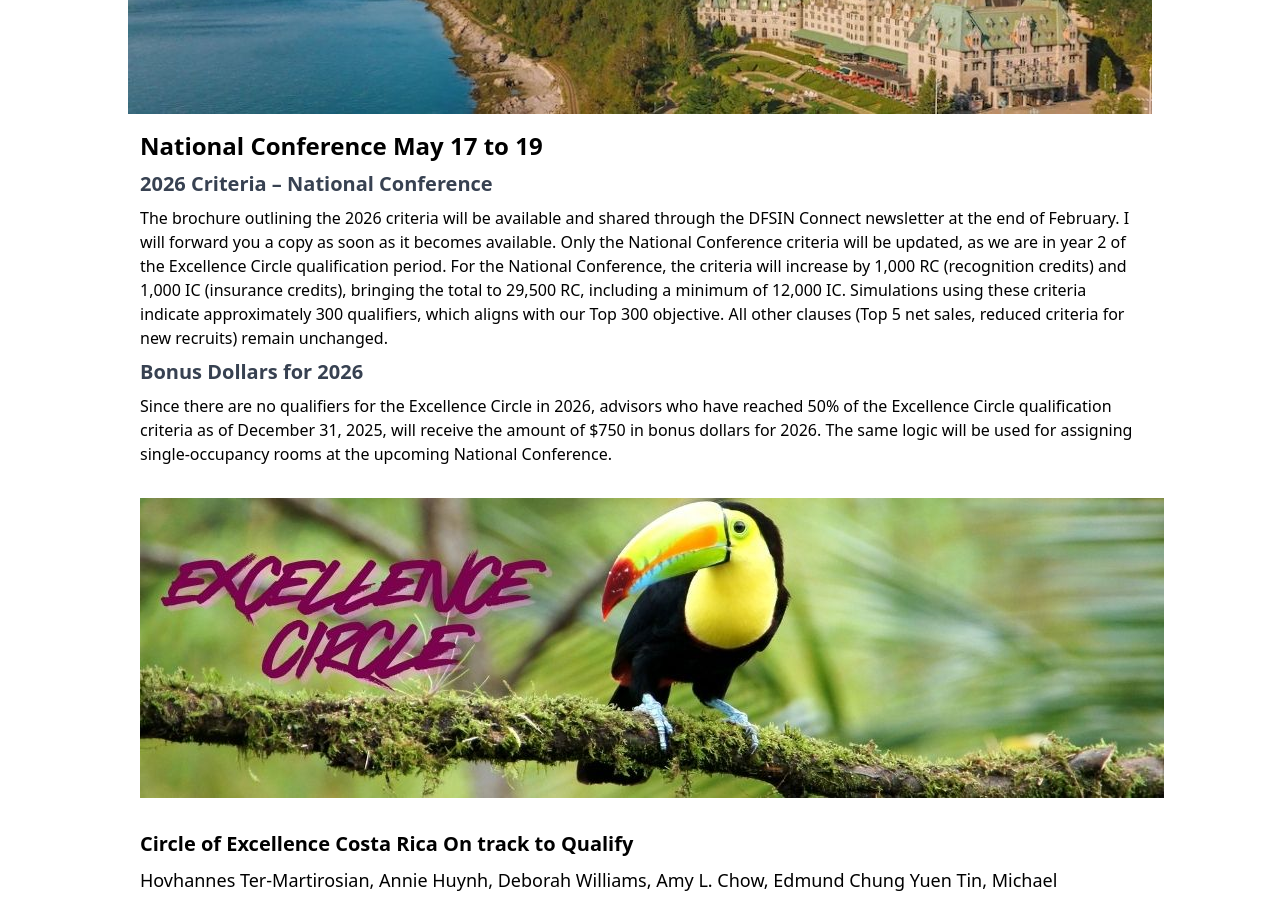
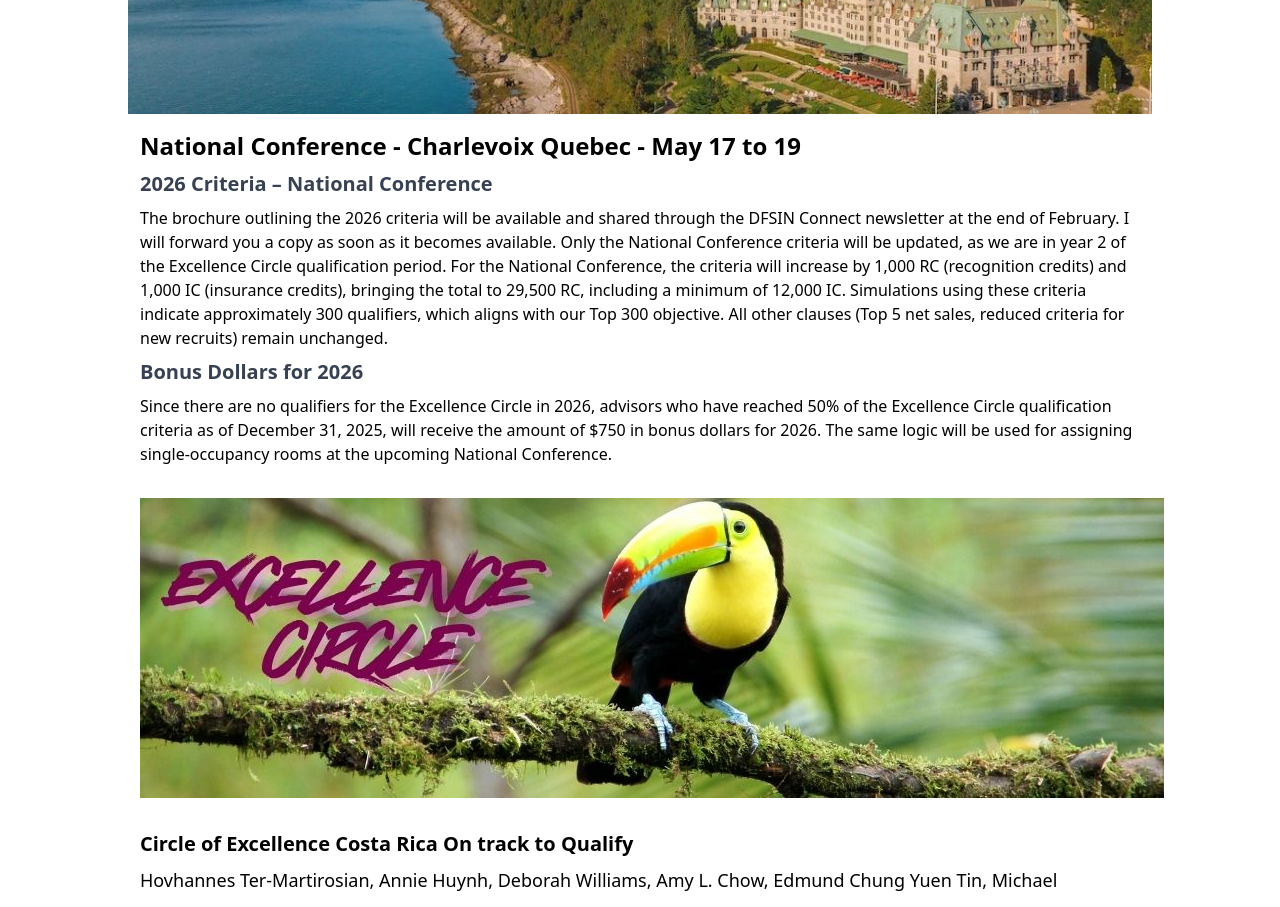
Before and after one commit to treeStoneIT/dfsin-newsletter, a website: page public/2026/4-apr.html in a window 1280 px wide. Shown: the part 1940-2847 px from the top of the page. Drawn offline with Linux system fonts and the light colour scheme.

Commit message:
update National Conference title for clarity

```diff
--- a/public/2026/4-apr.html
+++ b/public/2026/4-apr.html
@@ -283,7 +283,7 @@
         </div>
         <div class="wrapper mx-auto px-3 my-3">
             <h3 class="text-black text-2xl font-bold mt-2 mb-2 ">
-                National Conference May 17 to 19
+                National Conference - Charlevoix Quebec - May 17 to 19
             </h3>
             <h4 class="text-gray-700 text-xl font-bold mt-2 mb-2 ">
                 2026 Criteria – National Conference
```
